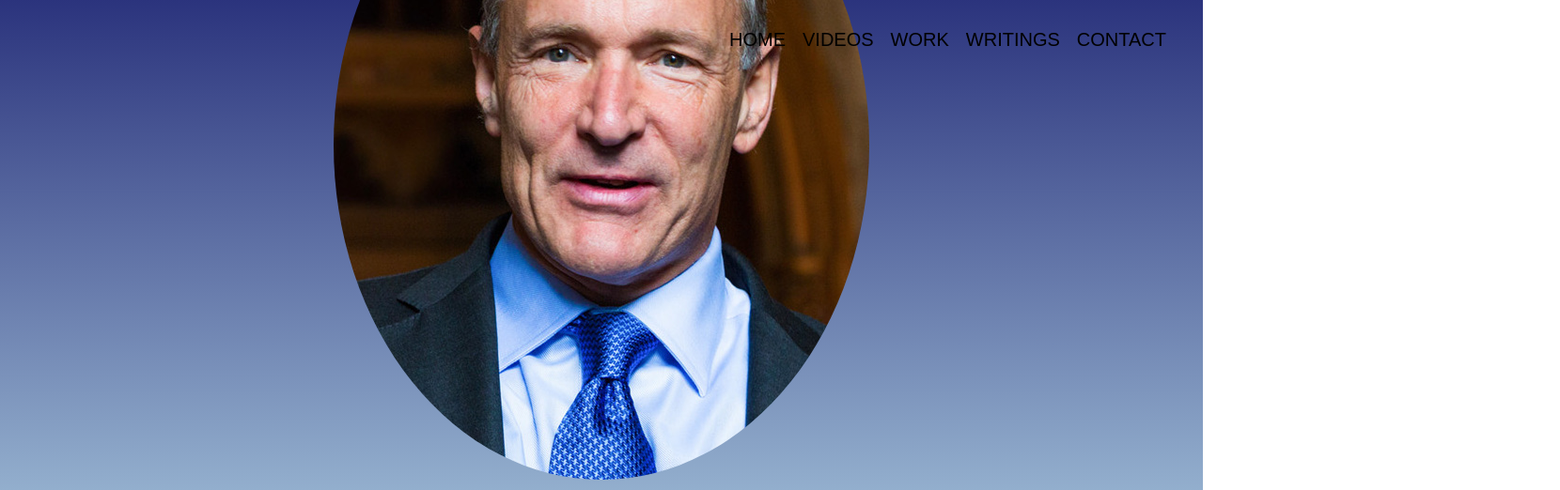
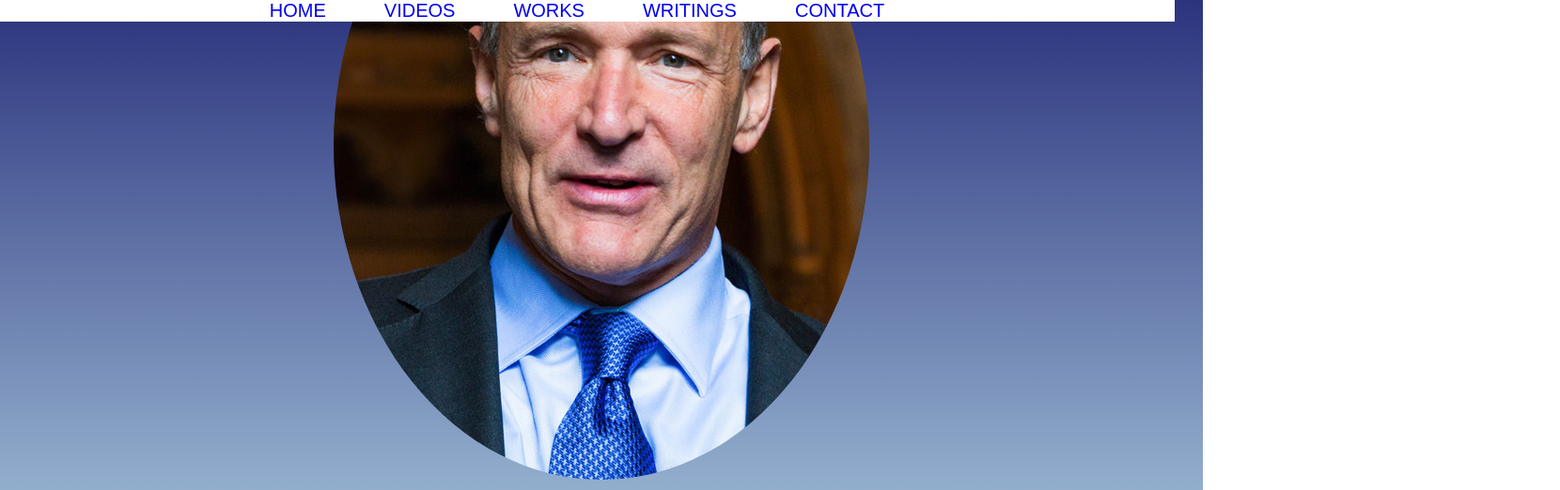
Before and after one commit to EthanGonzales/Personal-Website, a plain HTML site: page index.html in a window 1280 px wide. Shown: the top 522 px of the page at 94% size, 1660 px wide, since content can reach past the window. Drawn offline with Linux system fonts and the light colour scheme; a web font is replaced by a local one.

Commit message:
Add files via upload

```diff
--- a/index.html
+++ b/index.html
@@ -9,18 +9,19 @@
 <link rel="preconnect" href="https://fonts.googleapis.com">
 <link rel="preconnect" href="https://fonts.gstatic.com" crossorigin>
 <link href="https://fonts.googleapis.com/css2?family=Updock&display=swap" rel="stylesheet">
+<link rel="stylesheet" href="https://cdnjs.cloudflare.com/ajax/libs/font-awesome/4.7.0/css/font-awesome.min.css">
 
 </head>
 
 <body>
+    <center><ul class="menu">
+        <li class="links"><a href="#welcome">HOME</a></li>
+        <li class="links"><a href="#videos">VIDEOS</a></li>
+        <li class="links"><a href="#work">WORKS</a></li>
+        <li class="links"><a href="#writings">WRITINGS</a></li>
+        <li class="links"><a href="#contact">CONTACT</a></li>
+    </ul></center>
 
-    <ul class="menu">
-        <li class="links">HOME</li>
-        <li class="links">VIDEOS</li>
-        <li class="links">WORK</li>
-        <li class="links">WRITINGS</li>
-        <li class="links">CONTACT</li>
-    </ul>
 
     <section id="welcome">
         <div class="parallax-inner">
@@ -58,5 +59,39 @@
             <br><br>
             On 4 April 2017, Sir Tim was awarded the ACM A.M. Turing Prize for inventing the World Wide Web, the first web browser, and the fundamental protocols and algorithms allowing the Web to scale. The Turing Prize, called the "Nobel Prize of Computing" is considered one of the most prestigious awards in Computer Science.</p>
     </section>
+
+    <section id="videos">
+        <h1>Videos</h1>
+        <div class="line"></div>
+        <br>
+        <iframe width="900" height="500" src="https://www.youtube.com/embed/GUrDI6OkJfU" title="YouTube video player" frameborder="0" allow="accelerometer; autoplay; clipboard-write; encrypted-media; gyroscope; picture-in-picture" allowfullscreen></iframe>
+        <br>
+        <br>
+        <iframe width="900" height="500" src="https://www.youtube.com/embed/OM6XIICm_qo" title="YouTube video player" frameborder="0" allow="accelerometer; autoplay; clipboard-write; encrypted-media; gyroscope; picture-in-picture" allowfullscreen></iframe>
+    </section>
+    <section id="work">
+        <h1>Work</h1>
+        <div class="line"></div>
+        <iframe width="900" height="500" src="https://en.wikipedia.org/wiki/Tim_Berners-Lee#Career_and_research" frameborder="0"></iframe>
+    </section>
+    <section id="writings">
+        <h1>Writings</h1>
+        <div class="line"></div>
+        <a href="https://webfoundation.org/2019/03/web-birthday-30/" target="_blank">30 years on, what’s next #ForTheWeb?</a>
+        <br>
+        <br>
+        <a href="https://webfoundation.org/about/sir-tim-berners-lee/" target="_blank">Sir Tim Berners-Lee</a>
+    </section>
+
+    <section id="contact">
+        <iframe src="https://www.google.com/maps/embed?pb=!1m18!1m12!1m3!1d30895.843584561295!2d121.02403472268054!3d14.543110799691593!2m3!1f0!2f0!3f0!3m2!1i1024!2i768!4f13.1!3m3!1m2!1s0x3397c8f3fa2994af%3A0x89c988af4760e40a!2sBonifacio%20Global%20City%2C%20Taguig%2C%20Metro%20Manila!5e0!3m2!1sen!2sph!4v1651917164517!5m2!1sen!2sph" width="1660" height="450" style="border:0;" allowfullscreen="" loading="lazy" referrerpolicy="no-referrer-when-downgrade"></iframe>
+        <div class="contact_1">
+            <a href="mailto:gonzalese2020@yahoo.com?Subject=Hello">
+                <i class="fa fa-envelope"></i>&nbsp;&nbsp;
+                <h3>Email Me!</h3>
+            </a>
+        </div>
+    </section>
+
 </body>
 </html>
--- a/style.css
+++ b/style.css
@@ -55,19 +55,42 @@ h2 {
 
 .menu{
     list-style: none;
-    position: absolute;
-    top: 10px;
+    position: fixed;
+    top: 0px;
     right: 30px;
     z-index: 10;
     cursor: pointer;
+    background: white;
+    width: 100%;
+    margin-top: 0px;
 }
 
 .links{
-    float: left;
-    padding-top: 5px;
-    padding-left: 9px;
-    padding-right: 9px;
-    padding-bottom: 5px;
+    display: inline;
+    padding-left: 33px;
+    padding-right: 25px;
     font-family: fantasy;
     font-size: 20px;
 }
+
+a {
+    text-decoration: none;
+}
+.links:hover{
+    font-size: 25px;
+    text-decoration: underline;
+}
+
+#writings a {
+    text-decoration: underline !important;
+    color: green !important;
+}
+
+#contact{
+    background:lightgray;
+}
+
+.contact_1 h3
+{
+    display:inline;
+}
```
